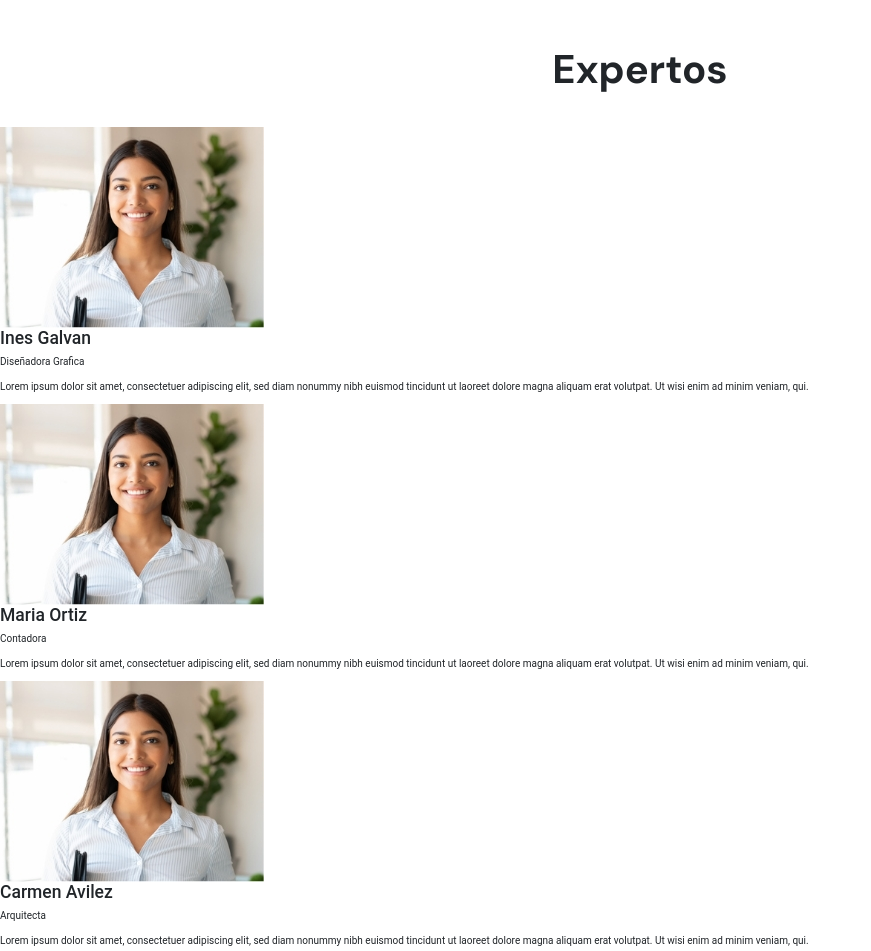
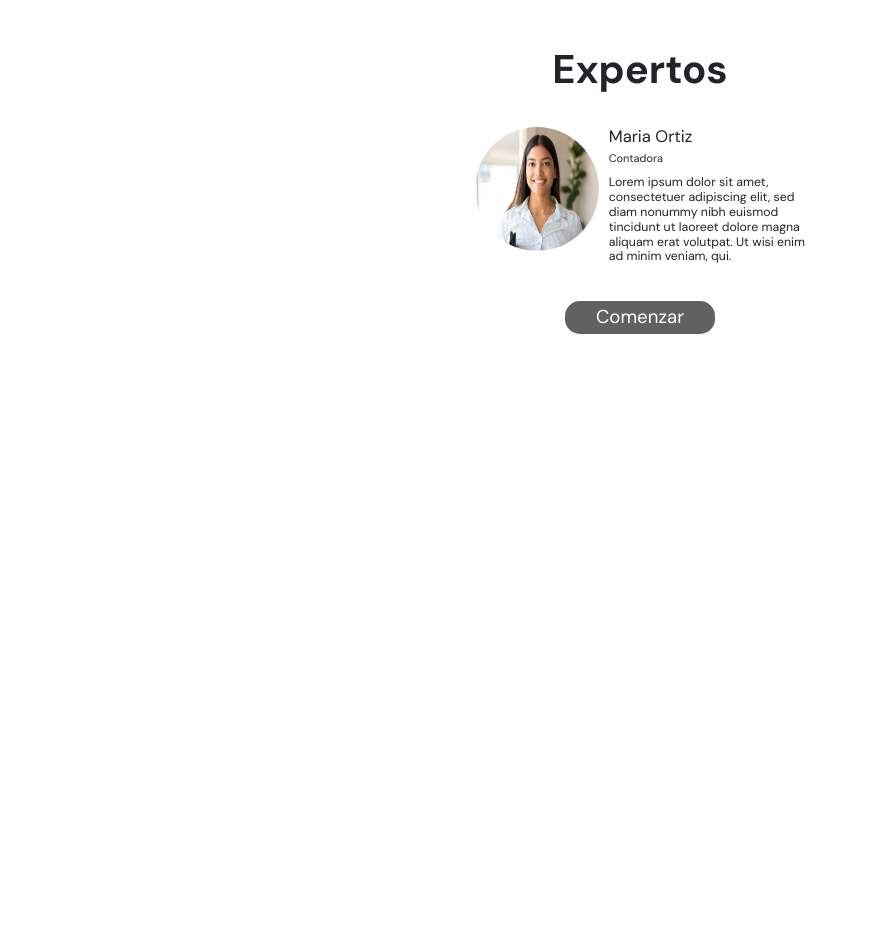
Before and after one commit to lxp-lab-tecmi/lxplab-pruebas, a React app: page /template-cima1 in a window 1280 px wide. Shown: the part 2332-3283 px from the top of the page, without its empty margins (0-871 px from the left). After the commit the page ends 2696 px from the top, so only its background shows below. Built offline with nearby package versions, Linux system fonts and the light colour scheme.

Commit message:
LxpLab-Experts-Carousel

```diff
--- a/src/Components/templates/cima-1/Experts.js
+++ b/src/Components/templates/cima-1/Experts.js
@@ -1,7 +1,10 @@
 import React from 'react'
 import { ExpertsData } from './ExpertsData'
+import { Link } from 'react-router-dom'
+
 
 import img from '../../../assets/Group 39x2.jpg'
+import { Carousel } from 'react-bootstrap'
 
 const dataExperts = [{
     images:img,
@@ -26,9 +29,14 @@ export const Experts = () => {
     return (
         <div>
             <h2 className='h2s'>Expertos</h2>
+            <Carousel>
             {dataExperts.map(inf => (
-                <ExpertsData expert={inf}/>
+                <Carousel.Item>
+                    <ExpertsData expert={inf}/>
+                </Carousel.Item>
             ))}
+            </Carousel>
+            <Link className="hero-next" href="https://www.youtube.com/watch?v=dQw4w9WgXcQ">Comenzar <span></span></Link>
         </div>
     )
 }
--- a/src/Components/templates/cima-1/ExpertsData.js
+++ b/src/Components/templates/cima-1/ExpertsData.js
@@ -2,15 +2,17 @@ import React from 'react'
 
 export const ExpertsData = ({expert}) => {
     return (
+        <>
         <section className="footer-experts">
-            <article>
+            <article className="footer-experts--information">
                 <img src={expert.images} alt='Experto'/>
                 <div>
                     <h3>{expert.name}</h3>
-                    <p>{expert.carreer}</p>
-                    <p>{expert.dataExpert}</p>
+                    <p className="subtitle">{expert.carreer}</p>
+                    <p className="expert-info">{expert.dataExpert}</p>
                 </div>
             </article>
         </section>
+        </>
     )
 }
--- a/src/Components/templates/cima-1/Intro.js
+++ b/src/Components/templates/cima-1/Intro.js
@@ -7,7 +7,7 @@ export const Intro = () => {
             <h1>Lorem Impsum</h1>
             <p class="hero-context">Lorem ipsum dolor sit amet, consectetuer adipiscing elit, sed diam nonummy nibh euismod tincidunt ut laoreet dolore magna aliquam erat volutpat. Ut wisi enim ad minim veniam, quis nostrud exerci tation ullamcorper suscipit lobortis nisl ut aliquip ex ea commodo consequat. Duis autem vel eum iriure
             </p>
-            <Link class="hero-next" href="https://www.youtube.com/watch?v=dQw4w9WgXcQ">Comenzar <span></span></Link>
+            <Link className="hero-next" href="https://www.youtube.com/watch?v=dQw4w9WgXcQ">Comenzar <span></span></Link>
         </section>
     )
 }
--- a/src/Styles/components/templates/cima-1/_cima1Screen.scss
+++ b/src/Styles/components/templates/cima-1/_cima1Screen.scss
@@ -4,6 +4,8 @@
 @import "./temary";
 @import "./temaryCard";
 @import "./moreTopics";
+@import "./expertsData";
+
 *{
     margin: 0;
     padding: 0;
--- /dev/null
+++ b/src/Styles/components/templates/cima-1/_expertsData.scss
@@ -0,0 +1,46 @@
+.footer-experts{
+    width: 100%;
+    height: auto;
+    display: flex;
+    justify-content: space-evenly;
+    position: relative;
+    margin-bottom: 37px;
+    .footer-experts--information{
+        gap: 10px;
+        display: flex;
+
+        img{
+            width: 124px;
+            height: 124px;
+            border-radius: 80px;
+        }
+
+        h3{
+            font-family: 'DM Sans', sans-serif;
+            font-weight: normal;
+            font-size: 12.47pt;
+            line-height: 14.96pt;
+            text-align: left;
+        }
+
+        .subtitle{
+            font-family: 'DM Sans', sans-serif;
+            font-weight: normal;
+            font-size: 8.21pt;
+            line-height: 9.85pt;
+            text-align: left;
+        }
+
+        .expert-info{
+            font-family: 'DM Sans', sans-serif;
+            width: 196.58px;
+            height: auto;
+            margin: 0 auto;
+            margin-top: 5px;
+            font-weight: normal;
+            font-size: 9.25pt;
+            line-height: 11.1pt;
+            text-align: left;
+        }
+    }
+}
--- a/src/Styles/components/templates/cima-1/_intro.scss
+++ b/src/Styles/components/templates/cima-1/_intro.scss
@@ -23,6 +23,7 @@
         width: 333.5px;
     }
 
+}
 .hero-next {
     font-family: 'DM Sans', sans-serif;
     display: flex;
@@ -41,4 +42,3 @@
     background-color: #616160;
     justify-content: center;
 }
-}
```
Lines whose indentation alone changed are shown as unchanged.
